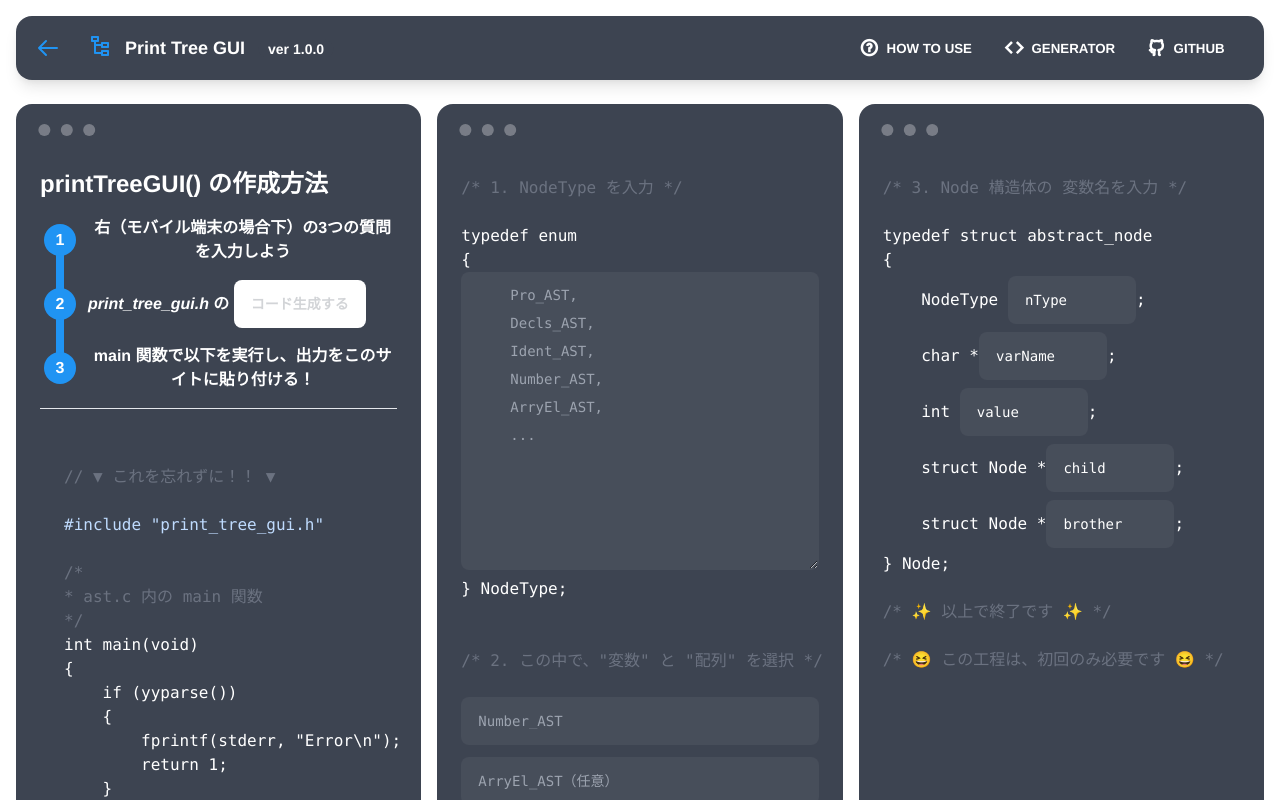
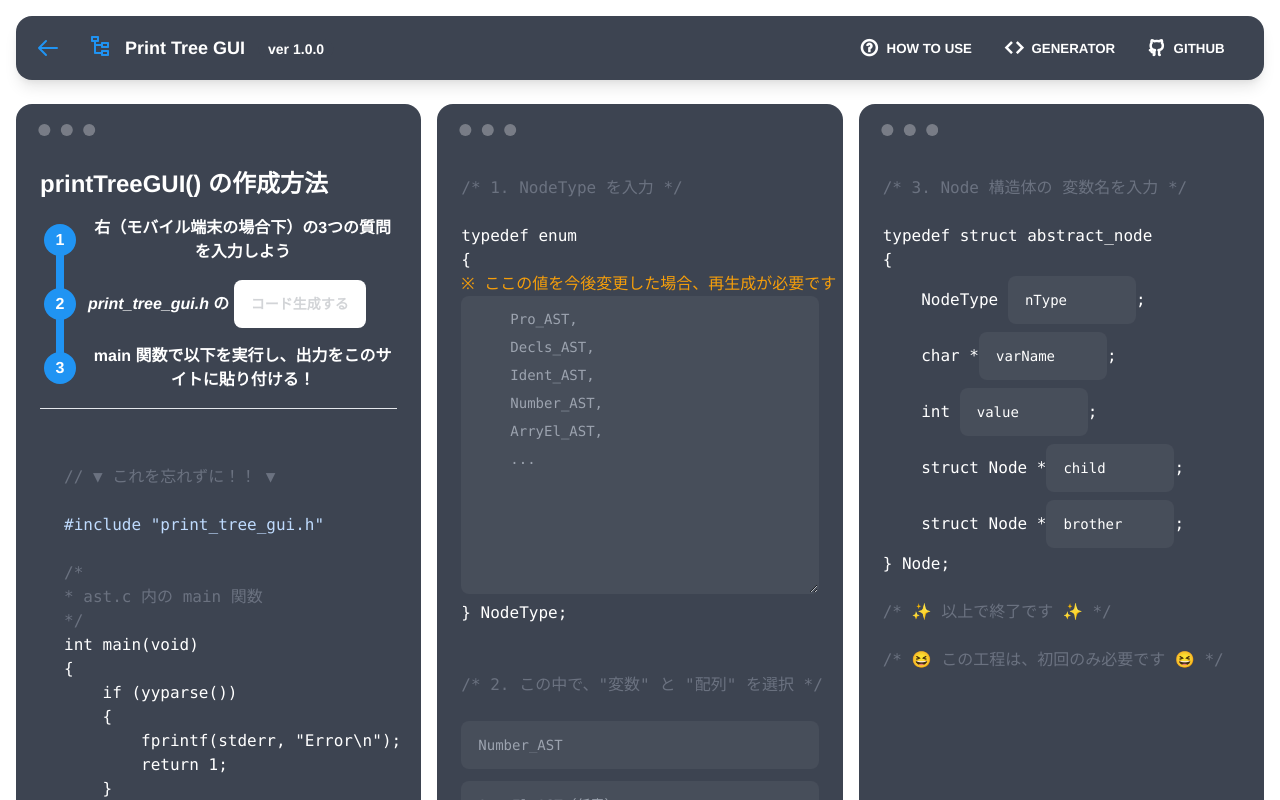
Before and after one commit to smpny7/print-tree-gui, a Vue app: page /generator in a window 1280 px wide. Shown: the top 800 px of the page. Built offline with nearby package versions, Linux system fonts and the light colour scheme.

Commit message:
Add: 再生成の注意書きを追加

```diff
--- a/src/components/Generator.vue
+++ b/src/components/Generator.vue
@@ -62,6 +62,7 @@ int main(void)
 
 typedef enum
 {
+<span class="text-yellow-500">※ ここの値を今後変更した場合、再生成が必要です ↓</span>
 <textarea class="textarea textarea-ghost w-full pl-12" cols="30" rows="10" v-model="node_type_raw"
           :class="{'border-2 border-yellow-500': is_valid.node_type_raw === false}"
           placeholder="Pro_AST,
```
